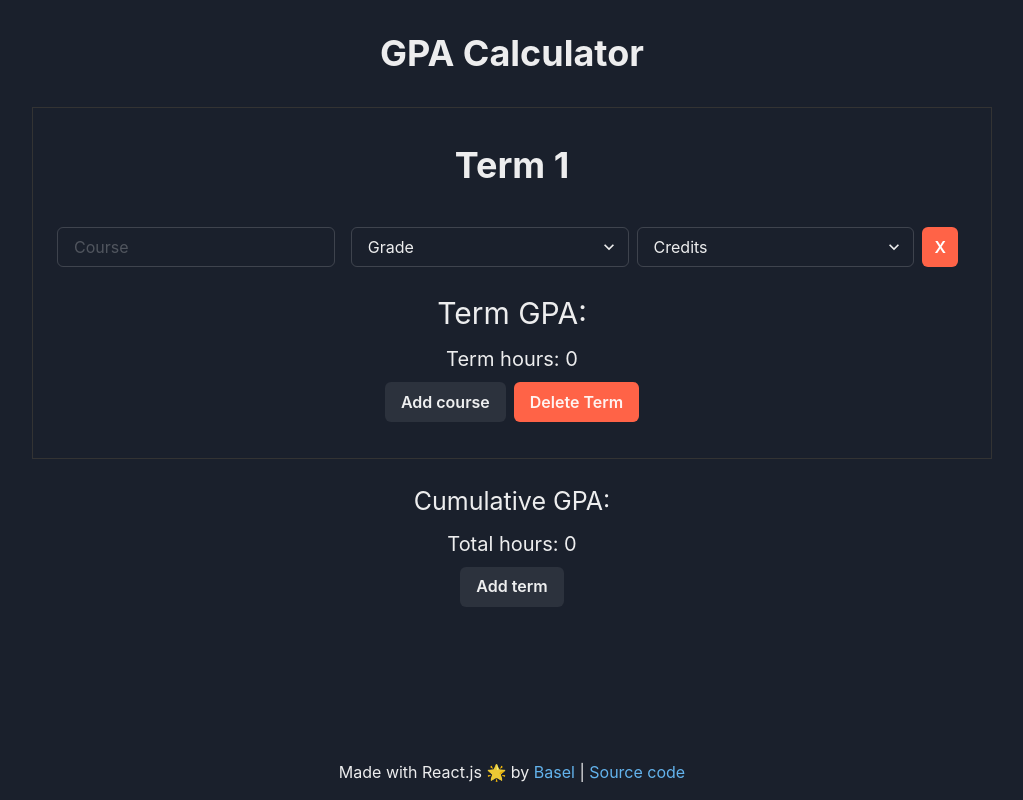
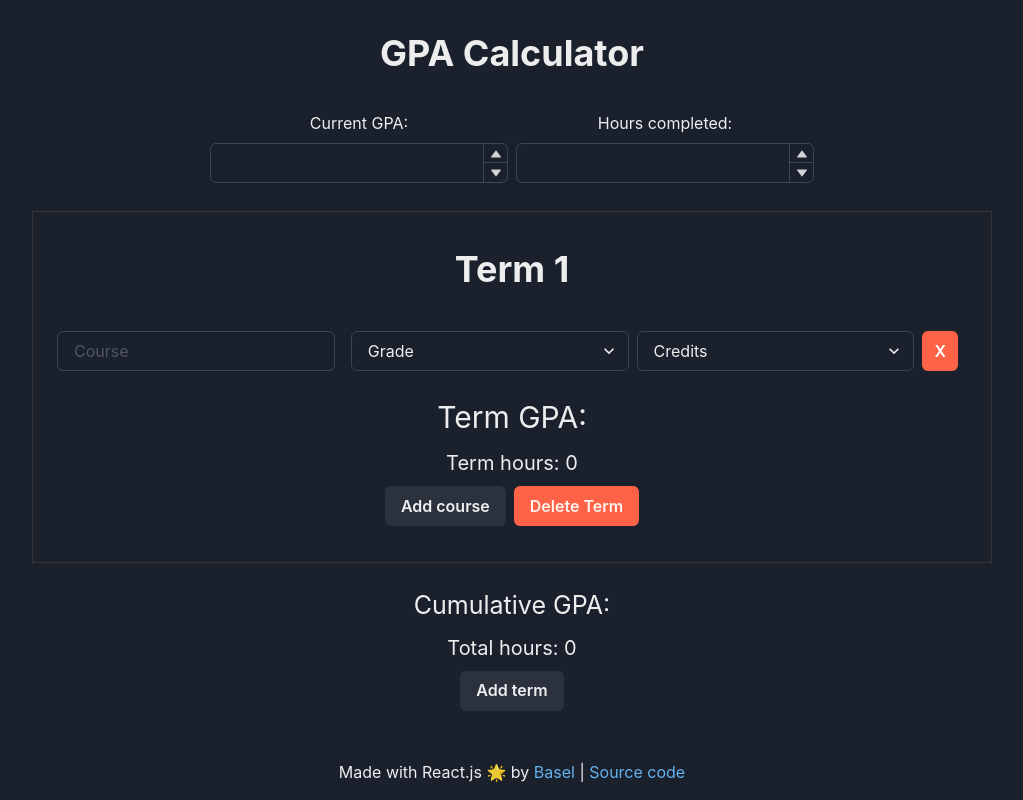
Before and after one commit to Yokozuna59/kfupm-gpa-calculator, a React (Create React App) app: page / in a window 1280 px wide. Shown: the whole page, without its empty margins (128-1151 px from the left). Built offline with nearby package versions, Linux system fonts and the light colour scheme.

Commit message:
add option for current grades to be included in calculation

```diff
--- a/src/components/CalcContainer.js
+++ b/src/components/CalcContainer.js
@@ -1,10 +1,12 @@
 import React from "react";
 
 import { Box, Text, VStack } from "@chakra-ui/layout";
-import Calculator from "./Calculator";
+
 import { nanoid } from "nanoid";
 import { Button } from "@chakra-ui/react";
 
+import Calculator from "./Calculator";
+import CurrentGradesField from "./CurrentGradesField";
 import { calculateGPA, calculateTotalHours, getTermIndex } from "../utils";
 
 class CalcContainer extends React.Component {
@@ -12,6 +14,7 @@ class CalcContainer extends React.Component {
     super(props);
 
     this.state = {
+      currentGrades: { gpa: null, hours: null },
       terms: [
         { id: nanoid(4), fields: [{ grade: "", hours: null, id: nanoid(4) }] },
       ],
@@ -76,6 +79,18 @@ class CalcContainer extends React.Component {
     });
   }
 
+  handleCurrentGpaChange(gpa) {
+    this.setState({
+      currentGrades: { gpa: gpa, hours: this.state.currentGrades.hours },
+    });
+  }
+
+  handleCurrentHoursChange(hours) {
+    this.setState({
+      currentGrades: { gpa: this.state.currentGrades.gpa, hours: hours },
+    });
+  }
+
   render() {
     const allFields = [];
     for (const term of this.state.terms) {
@@ -84,11 +99,26 @@ class CalcContainer extends React.Component {
       }
     }
 
-    const cumGPA = calculateGPA(allFields);
-    const totalHours = calculateTotalHours(allFields);
+    let cumGPA = calculateGPA(allFields);
+    let totalHours = calculateTotalHours(allFields);
+
+    if (this.state.currentGrades.hours && this.state.currentGrades.gpa) {
+      cumGPA = (
+        (cumGPA * totalHours +
+          parseFloat(this.state.currentGrades.gpa) *
+            parseInt(this.state.currentGrades.hours)) /
+        (totalHours + parseInt(this.state.currentGrades.hours))
+      ).toFixed(2);
+
+      totalHours += parseInt(this.state.currentGrades.hours);
+    }
 
     return (
       <Box my="6" maxW="960px" mx="auto">
+        <CurrentGradesField
+          handleCurrentGpaChange={(e) => this.handleCurrentGpaChange(e)}
+          handleCurrentHoursChange={(e) => this.handleCurrentHoursChange(e)}
+        />
         {this.state.terms.map((term, index) => (
           <Calculator
             title={"Term " + (index + 1)}
@@ -105,7 +135,7 @@ class CalcContainer extends React.Component {
             }
           />
         ))}
-        <VStack>
+        <VStack shouldWrapChildren="true">
           <Text fontSize="25" textAlign="center">
             Cumulative GPA: {cumGPA >= 0 ? " " + cumGPA : ""}
           </Text>
--- /dev/null
+++ b/src/components/CurrentGradesField.js
@@ -0,0 +1,53 @@
+import {
+  Text,
+  NumberDecrementStepper,
+  NumberIncrementStepper,
+  NumberInput,
+  NumberInputField,
+  NumberInputStepper,
+  Flex,
+  Box,
+} from "@chakra-ui/react";
+
+function CurrentGradesField(props) {
+  return (
+    <Flex justifyContent="center" wrap="wrap" my="2" textAlign="center">
+      <Box m="1">
+        <Text mb="2" fontSize="16">
+          Current GPA:
+        </Text>
+        <NumberInput
+          min={0}
+          max={4}
+          step={0.1}
+          name="gpa"
+          onChange={(e) => props.handleCurrentGpaChange(e)}
+        >
+          <NumberInputField />
+          <NumberInputStepper>
+            <NumberIncrementStepper />
+            <NumberDecrementStepper />
+          </NumberInputStepper>
+        </NumberInput>
+      </Box>
+      <Box m="1">
+        <Text mb="2">Hours completed:</Text>
+        <NumberInput
+          min={1}
+          max={150}
+          name="hours"
+          placeholder="Hours completed"
+          onChange={(e) => props.handleCurrentHoursChange(e)}
+        >
+          <NumberInputField />
+          <NumberInputStepper>
+            <NumberIncrementStepper />
+            <NumberDecrementStepper />
+          </NumberInputStepper>
+        </NumberInput>
+      </Box>
+    </Flex>
+  );
+}
+
+export default CurrentGradesField;
```
